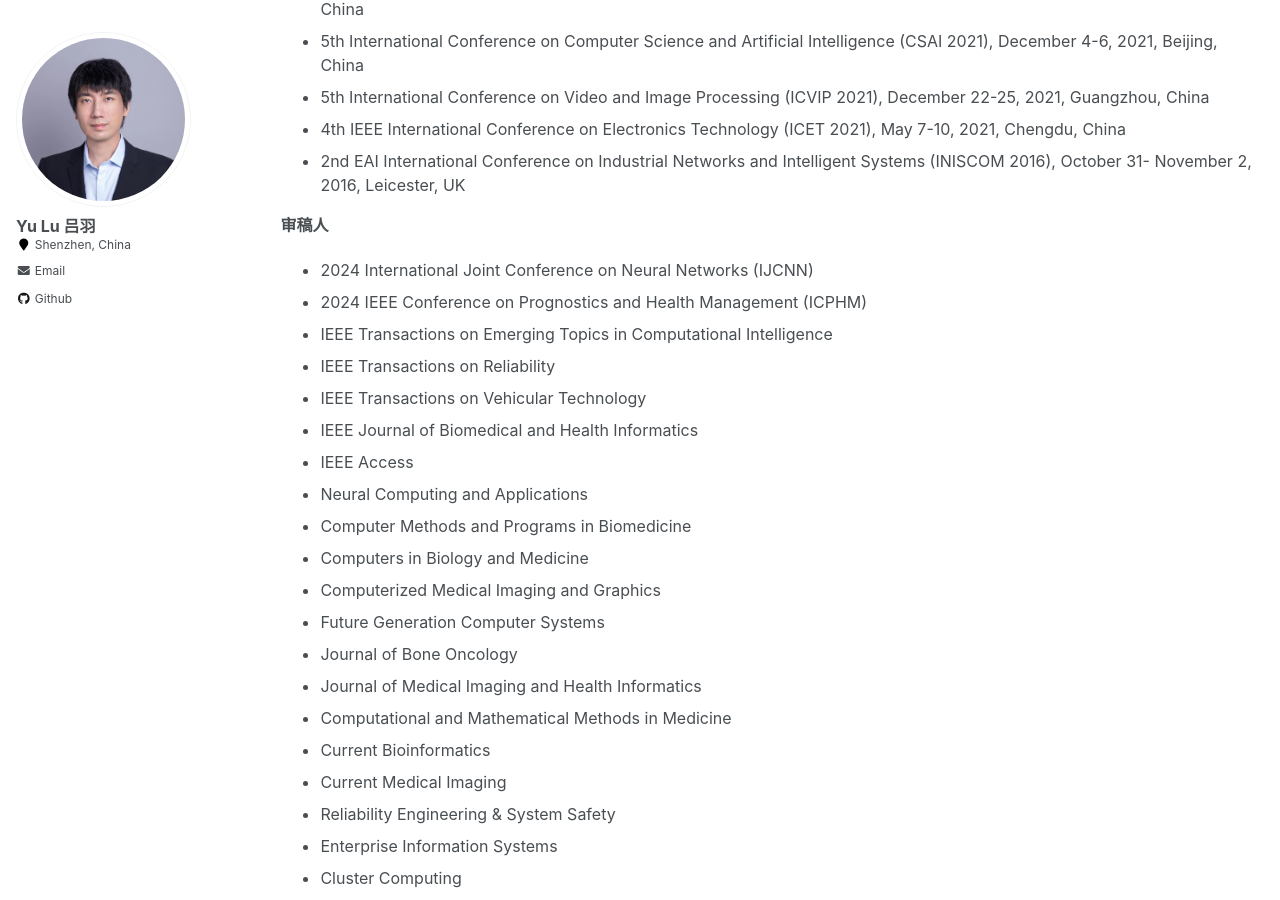
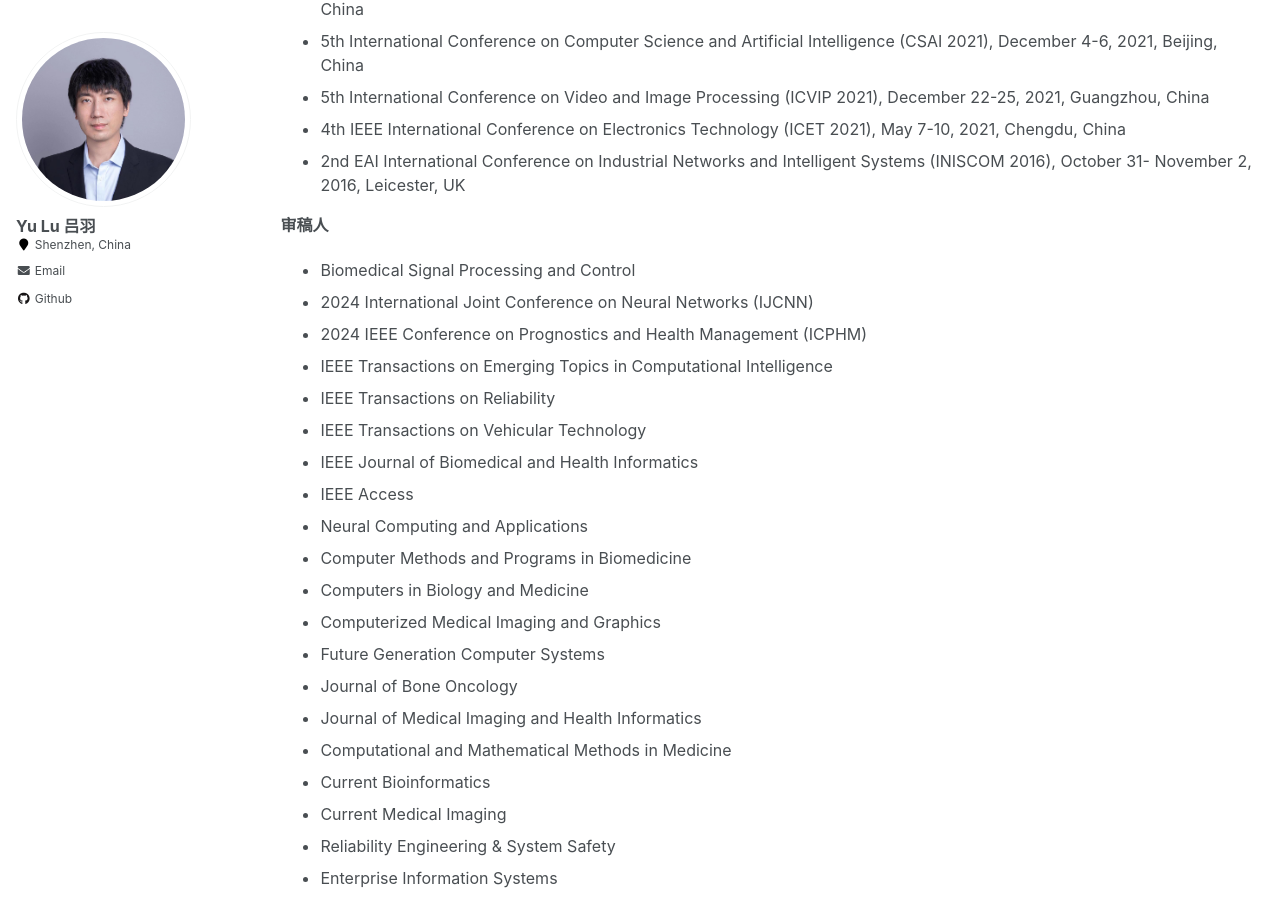
Before and after one commit to YukariUmezawa/lvyu.github.io, a Jekyll site: the page built from _pages/work.md, in a window 1280 px wide and 900 px high, scrolled down 947 px. Built offline with Jekyll 4.4.1, drawn with Linux system fonts in a browser that asks for light colours.

Commit message:
Update work.md

```diff
--- a/_pages/work.md
+++ b/_pages/work.md
@@ -39,6 +39,7 @@
 
 
 **审稿人**
+- Biomedical Signal Processing and Control
 - 2024 International Joint Conference on Neural Networks (IJCNN)
 - 2024 IEEE Conference on Prognostics and Health Management (ICPHM)
 - IEEE Transactions on Emerging Topics in Computational Intelligence
```
